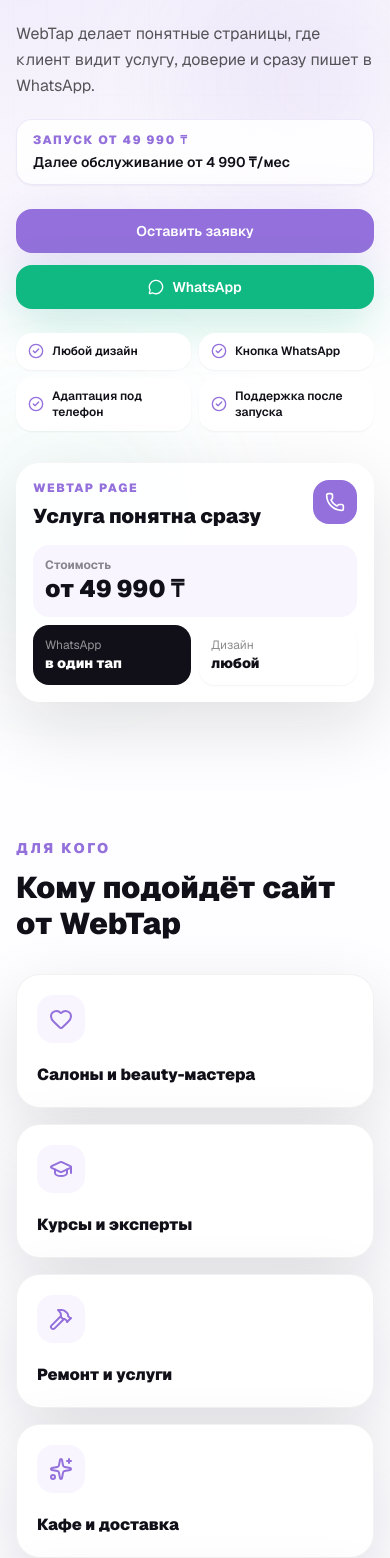
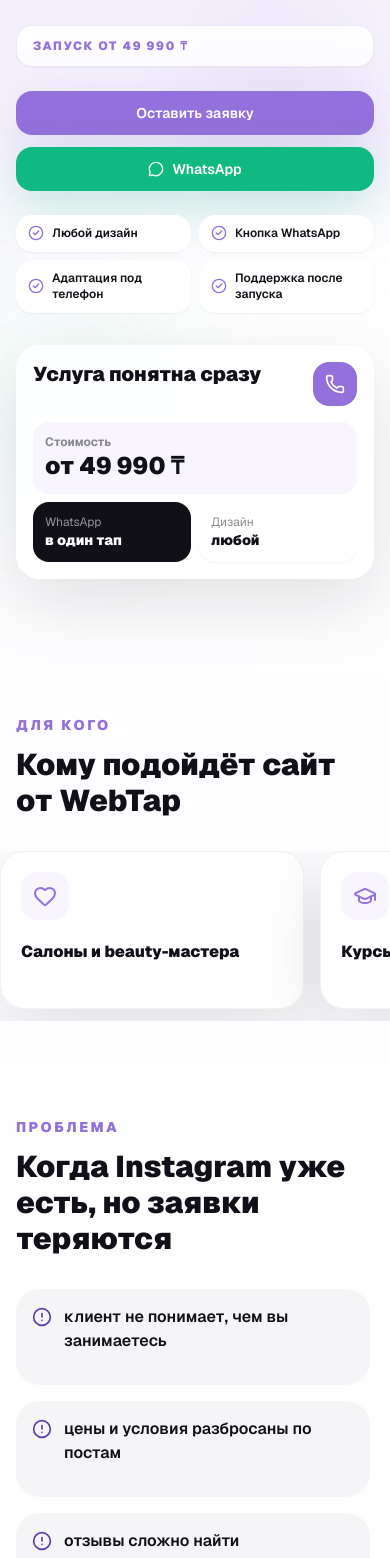
Before and after one commit to mizucxre0003/webtap, a Next.js app: page / in a window 390 px wide. Shown: the part 190-1748 px from the top of the page. Built offline with nearby package versions, Linux system fonts and the light colour scheme.

Commit message:
описание

```diff
--- a/components/landing/AudienceSection.tsx
+++ b/components/landing/AudienceSection.tsx
@@ -31,9 +31,9 @@
             Кому подойдёт сайт от WebTap
           </h2>
         </div>
-        <div className="mt-8 grid gap-4 sm:grid-cols-2 lg:grid-cols-4">
+        <div className="-mx-4 mt-8 flex snap-x gap-4 overflow-x-auto px-4 pb-3 [scrollbar-width:none] sm:mx-0 sm:grid sm:grid-cols-2 sm:overflow-visible sm:px-0 sm:pb-0 lg:grid-cols-4 [&::-webkit-scrollbar]:hidden">
           {items.map(([title, Icon]) => (
-            <Card key={title} className="group p-5 transition hover:-translate-y-1 hover:shadow-glow">
+            <Card key={title} className="group min-w-[78vw] snap-start p-5 transition hover:-translate-y-1 hover:shadow-glow sm:min-w-0">
               <div className="mb-5 flex size-12 items-center justify-center rounded-2xl bg-brand-mist text-brand transition group-hover:bg-brand group-hover:text-white">
                 <Icon className="size-6" />
               </div>
--- a/components/landing/BusinessStructureSection.tsx
+++ b/components/landing/BusinessStructureSection.tsx
@@ -20,9 +20,9 @@
             Что увидит ваш клиент на сайте
           </h2>
         </div>
-        <div className="mt-10 grid gap-4 md:grid-cols-2 lg:grid-cols-3">
+        <div className="-mx-4 mt-8 flex snap-x gap-4 overflow-x-auto px-4 pb-3 [scrollbar-width:none] sm:mx-0 sm:mt-10 sm:grid sm:grid-cols-1 sm:overflow-visible sm:px-0 sm:pb-0 md:grid-cols-2 lg:grid-cols-3 [&::-webkit-scrollbar]:hidden">
           {steps.map((step, index) => (
-            <Card key={step} className="relative overflow-hidden p-6">
+            <Card key={step} className="relative min-w-[78vw] snap-start overflow-hidden p-6 sm:min-w-0">
               <div className="absolute right-4 top-4 text-5xl font-black text-brand-mist">
                 {String(index + 1).padStart(2, "0")}
               </div>
--- a/components/landing/HeroSection.tsx
+++ b/components/landing/HeroSection.tsx
@@ -173,7 +173,7 @@
               <span className="sm:hidden">Сайт под заявки для бизнеса</span>
               <span className="hidden sm:inline">Сайт для бизнеса, который помогает получать заявки</span>
             </h1>
-            <p className="mt-4 max-w-2xl text-base leading-relaxed text-black/65 sm:mt-6 sm:text-lg sm:leading-8">
+            <p className="hidden max-w-2xl text-black/65 sm:mt-6 sm:block sm:text-lg sm:leading-8">
               <span className="sm:hidden">
                 WebTap делает понятные страницы, где клиент видит услугу, доверие и сразу пишет в WhatsApp.
               </span>
@@ -184,7 +184,7 @@
               </span>
             </p>
 
-            <div className="mt-5 rounded-2xl border border-brand/15 bg-white/85 px-4 py-3 shadow-sm sm:hidden">
+            <div className="mt-5 rounded-2xl border border-brand/15 bg-white/85 px-4 py-3 shadow-sm sm:hidden [&>p+p]:hidden">
               <p className="text-xs font-black uppercase tracking-[0.14em] text-brand">Запуск от 49 990 ₸</p>
               <p className="mt-1 text-sm font-semibold text-brand-ink">Далее обслуживание от 4 990 ₸/мес</p>
             </div>
@@ -217,7 +217,7 @@
           <div className="relative mx-auto w-full max-w-full sm:max-w-xl sm:animate-float">
             <div className="rounded-[1.5rem] border border-white/80 bg-white/85 p-4 shadow-soft backdrop-blur sm:hidden">
               <div className="flex items-start justify-between gap-3">
-                <div className="min-w-0">
+                <div className="min-w-0 [&>p:first-child]:hidden [&>p:nth-child(2)]:mt-0">
                   <p className="text-xs font-black uppercase tracking-[0.14em] text-brand">WebTap page</p>
                   <p className="mt-2 text-xl font-black leading-tight text-brand-ink">Услуга понятна сразу</p>
                 </div>
--- a/components/landing/ProblemSection.tsx
+++ b/components/landing/ProblemSection.tsx
@@ -22,14 +22,14 @@
               Когда Instagram уже есть, но заявки теряются
             </h2>
           </div>
-          <div className="grid gap-4">
+          <div className="grid max-h-[23rem] snap-y gap-4 overflow-y-auto pr-1 [scrollbar-width:none] sm:max-h-none sm:overflow-visible sm:pr-0 [&::-webkit-scrollbar]:hidden">
             {problems.map((problem) => (
-              <div key={problem} className="flex items-start gap-3 rounded-3xl bg-brand-soft p-4">
+              <div key={problem} className="flex min-h-24 snap-start items-start gap-3 rounded-3xl bg-brand-soft p-4 sm:min-h-0">
                 <AlertCircle className="mt-0.5 size-5 shrink-0 text-brand-dark" />
                 <span className="font-semibold text-brand-ink">{problem}</span>
               </div>
             ))}
-            <Card className="mt-2 flex items-start gap-4 bg-gradient-to-br from-brand to-brand-dark text-white">
+            <Card className="mt-2 flex snap-start items-start gap-4 bg-gradient-to-br from-brand to-brand-dark text-white">
               <CheckCircle2 className="mt-1 size-7 shrink-0" />
               <p className="text-lg font-bold leading-8">
                 WebTap делает страницу, где всё важное собрано в одном месте: услуга,
```
